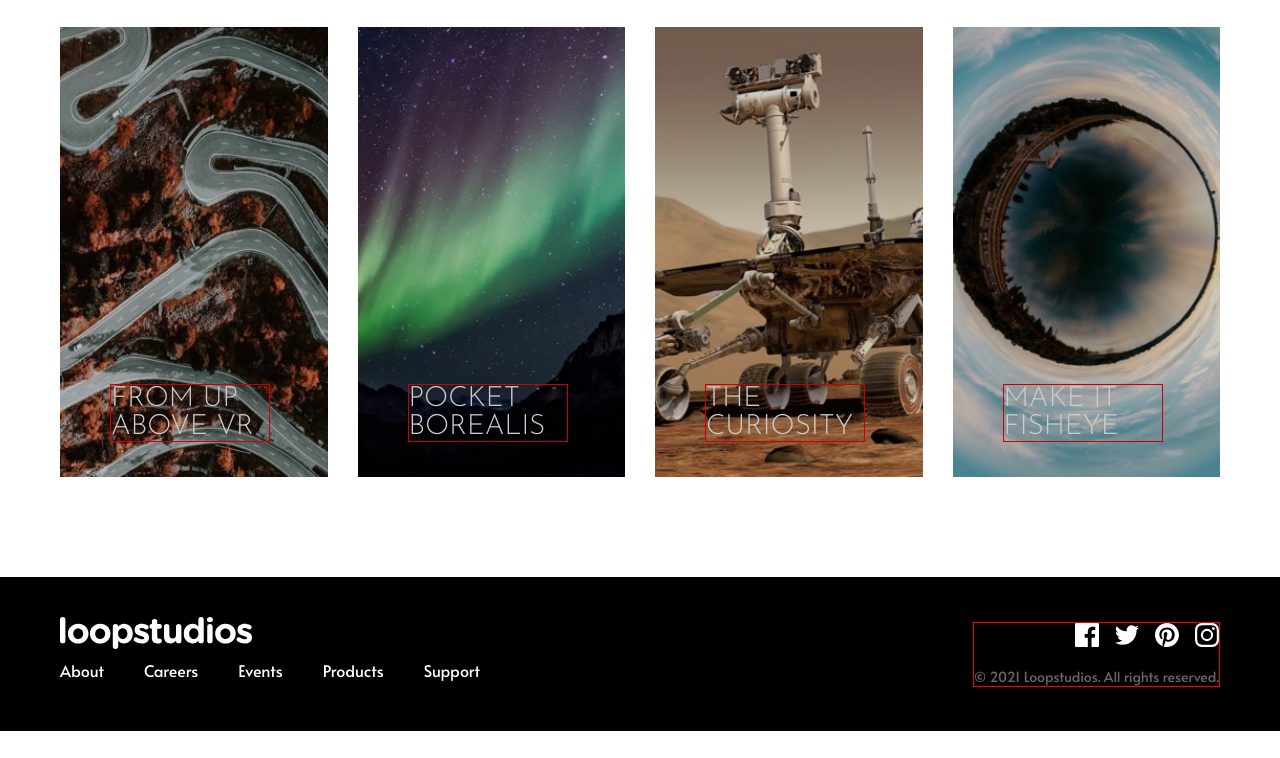
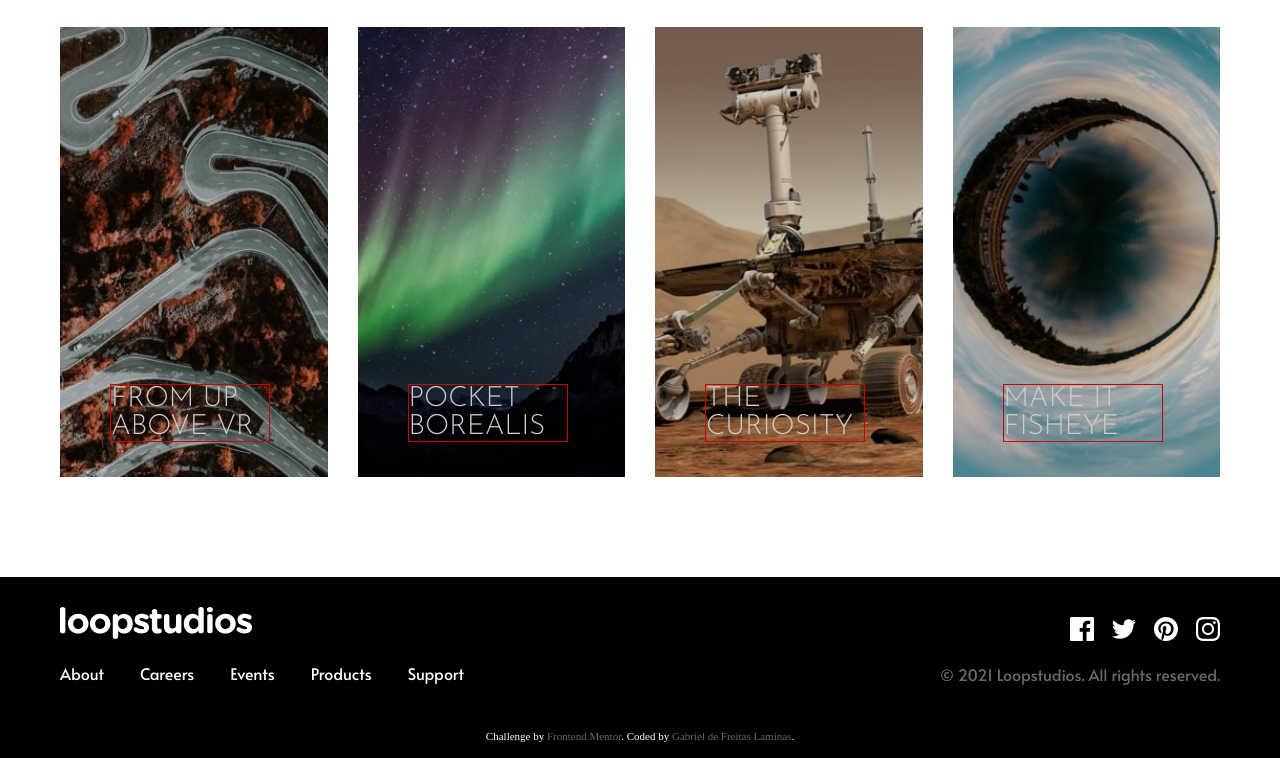
Before and after one commit to GabrielLaminas/loopstudios-landing-page-main, a plain HTML site: page index.html in a window 1280 px wide. Shown: the part 2156-2914 px from the top of the page. Before the commit the page ends 2887 px from the top, so only its background shows below. Drawn offline with Linux system fonts and the light colour scheme.

Commit message:
finished footer

```diff
--- a/assets/scss/abstract/_fonts.scss
+++ b/assets/scss/abstract/_fonts.scss
@@ -17,8 +17,6 @@ $font-family-josefin-sans: 'Josefin Sans', sans-serif;
    font-weight: 400;
 
    &:hover {
-      transition: all 0.3s;
-
       &::after{
          @include laptop{
             content: '';
@@ -31,12 +29,6 @@ $font-family-josefin-sans: 'Josefin Sans', sans-serif;
             transform: translate(-50%, -95%);
             background-color: white;
          }
-      }
-
-      @include tablet{
-         color: $Dark-Gray;
-         font-weight: 700;
-         animation: show-left 0.9s forwards;
       }
    }
 }
--- a/assets/scss/layout/_footer.scss
+++ b/assets/scss/layout/_footer.scss
@@ -4,58 +4,96 @@ footer{
 
 .footer__container{
    @include container;
-   padding-top: 40px;
-   padding-bottom: 40px;
+   padding-top: 30px;
    display: flex;
    flex-wrap: wrap;
-   align-items: center;
    justify-content: space-between;
-   //border: 1px solid red;
+
+   @include laptop{
+      padding-bottom: 0;
+   }
+   @include tablet{
+      padding-bottom: 30px;
+   }
 }
 
 .footer__logo__link{
-   //border: 1px solid red;
 
-   & > nav li{
-      display: inline-block;
+   .footer__links{
+      margin: 20px 0;
+      li{
+         display: inline-block;
+         @include mobile{
+            display: block;
+            text-align: center;
+         }
+      }
 
-      @include mobile{
-         display: flex;
-         flex-direction: column;
-         //align-items: center;
+      a{
+         @include lista-item-link;
+         padding: 3px 0 10px 0;
+         margin-right: 32px;
+
+         @include mobile{
+            margin-right: 0;
+            margin: 10px 0;
+         }
       }
-   }
-
-   & > nav li a{
-      @include lista-item-link;
-      padding-left: 0;
-      padding-right: 36px;
    }
 
    @include mobile{
       margin: 0 auto;
+   }
+}
+
+.footer__social__copy{
+
+   .footer__social{
+      display: flex;
+      justify-content: flex-end;
+      align-items: center;
+
+      a{
+         @include lista-item-link;
+         margin-left: 18px;
+         padding: 10px 0;
+
+         @include tablet{
+            margin-left: 0;
+            margin-right: 18px;
+         }
+      }
+
+      @include tablet{
+         justify-content: flex-start;
+      }
+      @include mobile{
+         justify-content: center;
+      }
+   }
+
+   .footer__copy{
+      margin-top: 12px;
+      color: $Very-Dark-Gray;
+      font-family: $font-family-alata;
+      font-size: 1rem;
+      font-weight: 400;
+   }
+
+   @include mobile{
+      margin: 0 auto;
+      margin-top: 20px;
       text-align: center;
    }
 }
 
-.footer__social__copy{
-   border: 1px solid red;
+.attribution {
+   padding: 16px 0;
+   font-size: 0.6875rem;
+   text-align: center;
+   color: $White;
 
-   & > div{
-      display: flex;
-      align-items: center;
-      justify-content: flex-end;
-
-      a{
-         margin-left: 16px;
-      }
-   }
-
-   p{
-      margin-top: 20px;
+   a{
       color: $Very-Dark-Gray;
-      font-family: $font-family-alata;
-      font-size: 0.875rem;
-      font-weight: 400;
    }
 }
--- a/assets/scss/layout/_header.scss
+++ b/assets/scss/layout/_header.scss
@@ -66,6 +66,16 @@
    }
    a{
       @include lista-item-link;
+
+      &:hover{
+         transition: all 0.3s;
+
+         @include tablet{
+            color: $Dark-Gray;
+            font-weight: 700;
+            animation: show-left 0.9s forwards;
+         }
+      }
    }
 
    @include tablet{
--- a/index.html
+++ b/index.html
@@ -98,31 +98,22 @@
       <div class="footer__container">
          <div class="footer__logo__link">
             <a href="index.html">
-               <img src="assets/images/logo.svg" alt="">
+               <img src="assets/images/logo.svg" alt="loopstudios logo">
             </a>
+
             <nav aria-label="secondary">
-               <ul>
-                  <li>
-                     <a href="#">About</a>
-                  </li>
-                  <li>
-                     <a href="#">Careers</a>
-                  </li>
-                  <li>
-                     <a href="#">Events</a>
-                  </li>
-                  <li>
-                     <a href="#">Products</a>
-                  </li>
-                  <li>
-                     <a href="#">Support</a>
-                  </li>
+               <ul class="footer__links">
+                  <li><a href="#">About</a></li>
+                  <li><a href="#">Careers</a></li>
+                  <li><a href="#">Events</a></li>
+                  <li><a href="#">Products</a></li>
+                  <li><a href="#">Support</a></li>
                </ul>
             </nav>
          </div>
 
          <div class="footer__social__copy">
-            <div>
+            <div class="footer__social">
                <a href="">
                   <img src="assets/images/icons/icon-facebook.svg" alt="">
                </a>
@@ -136,11 +127,15 @@
                   <img src="assets/images/icons/icon-instagram.svg" alt="">
                </a>
             </div>
-            <p>
+            <p class="footer__copy">
                © 2021 Loopstudios. All rights reserved.
             </p>
          </div>
       </div>
+      <div class="attribution">
+         Challenge by <a href="https://www.frontendmentor.io?ref=challenge" target="_blank">Frontend Mentor</a>.
+         Coded by <a href="https://www.frontendmentor.io/profile/GabrielLaminas" target="_blank">Gabriel de Freitas Laminas</a>.
+       </div>
    </footer>
 
    <script src="assets/js/index.js"></script>
```
Also changed, not shown: assets/scss/style.css, 1 other file.
